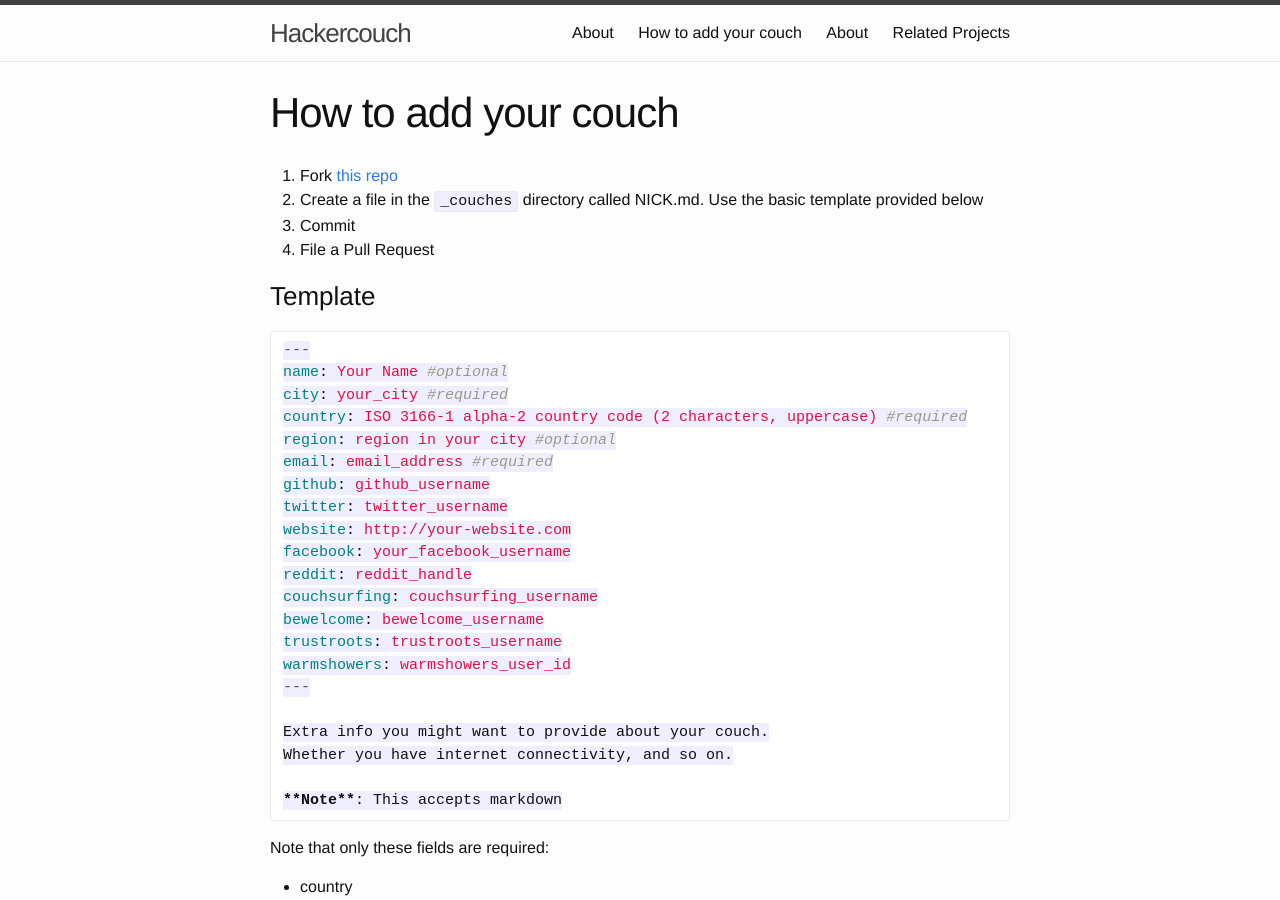
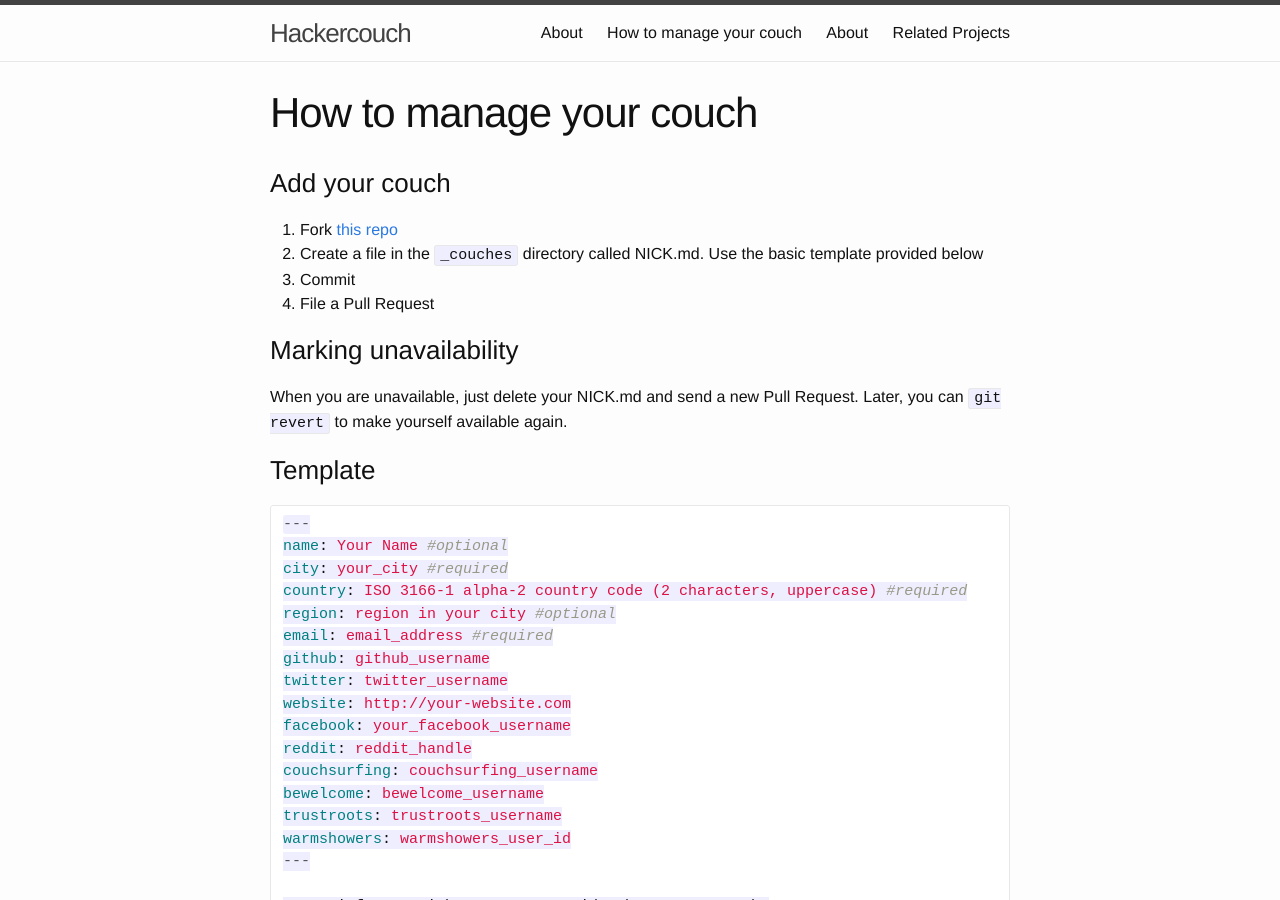
Before and after one commit to hackercouch/hackercouch, a Jekyll site: the page built from add.md, in a window 1280 px wide and 900 px high. Built offline with Jekyll 4.4.1, drawn with Linux system fonts in a browser that asks for light colours; some web fonts are replaced.

Commit message:
Add unavailability howto

```diff
--- a/add.md
+++ b/add.md
@@ -1,12 +1,19 @@
 ---
-title: How to add your couch
+title: How to manage your couch
 layout: page
 ---
+
+### Add your couch
 
 1. Fork [this repo][fork]
 2. Create a file in the `_couches` directory called NICK.md. Use the basic template provided below
 3. Commit
 4. File a Pull Request
+
+### Marking unavailability
+
+When you are unavailable, just delete your NICK.md and send a new Pull
+Request. Later, you can `git revert` to make yourself available again.
 
 ### Template
 
```
